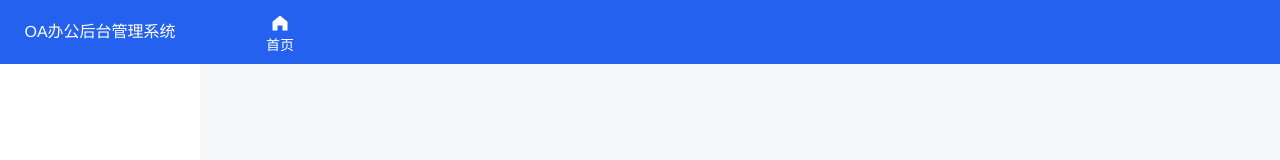
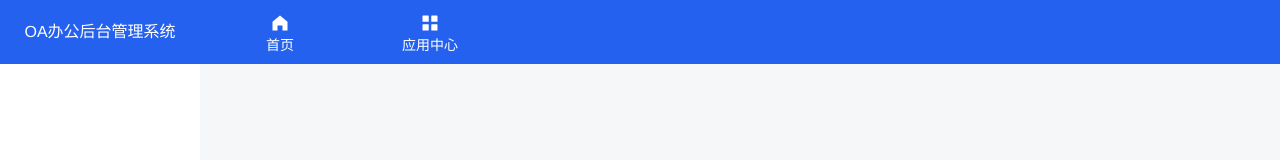
Before and after one commit to Future-Machine-Research-Institute/OAManagementSystemWebSide, a Vue app: page /home in a window 1280 px wide. Shown: the top 160 px of the page. Built offline with nearby package versions, Linux system fonts and the light colour scheme.

Commit message:
button ui

```diff
--- a/components.d.ts
+++ b/components.d.ts
@@ -18,5 +18,6 @@ declare module '@vue/runtime-core' {
     HomeHead: typeof import('./src/components/home/head/HomeHead.vue')['default']
     RouterLink: typeof import('vue-router')['RouterLink']
     RouterView: typeof import('vue-router')['RouterView']
+    VerticalButton: typeof import('./src/components/uitls/VerticalButton.vue')['default']
   }
 }
--- a/src/components/home/head/HomeHead.vue
+++ b/src/components/home/head/HomeHead.vue
@@ -1,16 +1,15 @@
 <template>
     <div class="head-container">
         <div class="head-title">OA办公后台管理系统</div>
-        <el-button class="head-button">
-            <el-icon color="white" :size="20"><HomeFilled /></el-icon>
-            <div style="color:white;margin-top: 5px;">首页</div>
-        </el-button>
+        <vertical-button class="index-button" text="首页" :icon="HomeFilled"></vertical-button>
+        <vertical-button class="app-center-button" text="应用中心" :icon="Menu"></vertical-button>
         <!-- <el-button class="head-button">应用中心</el-button> -->
     </div>
 </template>
 
 <script setup lang="ts">
-    import {HomeFilled} from '@element-plus/icons-vue'
+    import {HomeFilled, Menu} from '@element-plus/icons-vue'
+    import VerticalButton from '../../uitls/VerticalButton.vue';
 
 </script>
 
@@ -36,34 +35,48 @@
     color: white;
 }
 
-.head-button {
+.index-button {
     width: 120px;
     height: 100%;
-    padding: 0px;
     position: absolute;
     top: 0px;
     left: 220px;
-    border-radius: 0px;
-    border-width: 0px;
-    /* color: white; */
     font-size: 14px;
     font-weight: 500;
+    color: white;
     background-color: #2561ef;
 }
 
-.head-button :deep(span) {
-    flex-direction: column;
-}
-
-.head-button:hover {
+.index-button:hover {
     background-color: #134ade;
     border-bottom: 4px solid white;
 }
 
-.head-button:focus {
+.index-button:focus {
     background-color: #134ade;
     border-bottom: 4px solid white;
 }
 
+.app-center-button {
+    width: 120px;
+    height: 100%;
+    position: absolute;
+    top: 0px;
+    left: 370px;
+    font-size: 14px;
+    font-weight: 500;
+    color: white;
+    background-color: #2561ef;
+}
+
+.app-center-button:hover {
+    background-color: #134ade;
+    border-bottom: 4px solid white;
+}
+
+.app-center-button:focus {
+    background-color: #134ade;
+    border-bottom: 4px solid white;
+}
 
 </style>
--- /dev/null
+++ b/src/components/uitls/VerticalButton.vue
@@ -0,0 +1,44 @@
+<template>
+    <el-button class="button-container">
+        <el-icon :color="props.iconColor" :size="props.iconSize">
+            <component :is="props.icon"></component>
+        </el-icon>
+        <div :style="{marginTop: props.textIconPadding + 'px'}">{{props.text}}</div>
+    </el-button>
+</template>
+
+<script setup lang="ts">
+import { defineComponent, DefineComponent } from 'vue';
+
+    export interface Props {
+        text?: string
+        icon?: DefineComponent<{}, {}, any>
+        iconColor?: string
+        iconSize?: number
+        textIconPadding?: number
+    }
+
+    const props = withDefaults(defineProps<Props>(), {
+        text: '',
+        icon: defineComponent(() => {}),
+        iconColor: 'white',
+        iconSize: 20,
+        textIconPadding: 5
+    })
+
+</script>
+
+<style scoped>
+
+.button-container {
+    padding: 0px;
+    border-radius: 0px;
+    border-width: 0px;
+    margin: 0 auto;
+}
+
+.button-container :deep(span) {
+    flex-direction: column;
+}
+
+</style>
```
